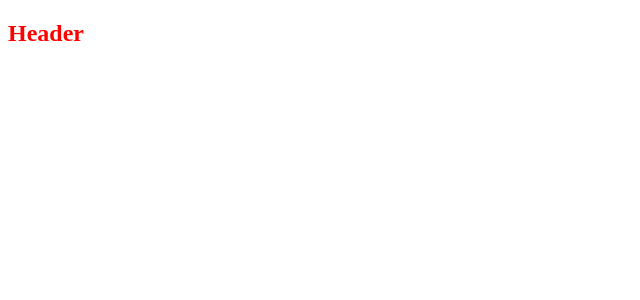
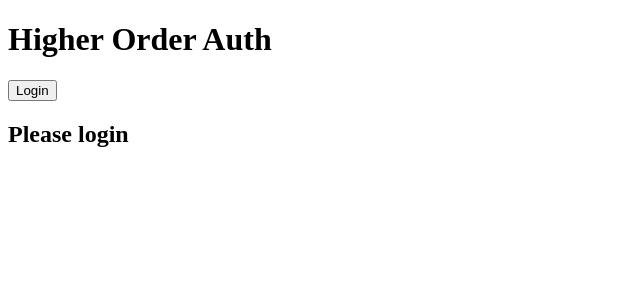
Before and after one commit to curder/react-demo, a React (Create React App) app in the folder 03-create-react-app/: page / in a window 1280 px wide. Shown: the top 300 px of the page, without its empty margins (0-640 px from the left). Built offline with nearby package versions, Linux system fonts and the light colour scheme.

Commit message:
feat: add Higher Order Component for authentication and update README

```diff
--- /dev/null
+++ b/03-create-react-app/src/18-higher-order-auth/App.jsx
@@ -0,0 +1,25 @@
+import React, { PureComponent } from 'react'
+import Dashboard from './Dashboard'
+
+export class App extends PureComponent {
+    loginHandle() {
+        localStorage.setItem('token', 'fake-token')
+
+        // 强制重新执行 render 函数渲染DOM，一般不建议这样做，建议通过修改组件的 state 来更新 DOM 组件
+        this.forceUpdate()
+    }
+
+    render() {
+        return (
+            <div>
+                <h1>Higher Order Auth</h1>
+
+                <button onClick={() => this.loginHandle()}>Login</button>
+
+                <Dashboard />
+            </div>
+        )
+    }
+}
+
+export default App
--- /dev/null
+++ b/03-create-react-app/src/18-higher-order-auth/Dashboard.jsx
@@ -0,0 +1,14 @@
+import React, { PureComponent } from 'react'
+import withAuth from './withAuth'
+
+export class Dashboard extends PureComponent {
+    render() {
+        return (
+            <div>
+                <h2>Dashboard</h2>
+            </div>
+        )
+    }
+}
+
+export default withAuth(Dashboard)
--- /dev/null
+++ b/03-create-react-app/src/18-higher-order-auth/withAuth.jsx
@@ -0,0 +1,14 @@
+function withAuth(Component) {
+    return (props) => {
+
+        const token = localStorage.getItem('token');
+        console.log(token)
+        if (!token) {
+            return <h2>Please login</h2>;
+        }
+
+        return <Component {...props} />;
+    };
+}
+
+export default withAuth;
--- a/03-create-react-app/src/index.js
+++ b/03-create-react-app/src/index.js
@@ -1,7 +1,7 @@
 // 编写 React 代码，并通过 React 渲染内容
 import ReactDOM from 'react-dom/client';
 import { StrictMode } from 'react'
-import App from './17-higher-order-with-context/App'
+import App from './18-higher-order-auth/App'
 
 ReactDOM
     .createRoot(document.querySelector("#root"))
```
Also changed, not shown: 1 other file (tests, documents, lock files or other folders).
